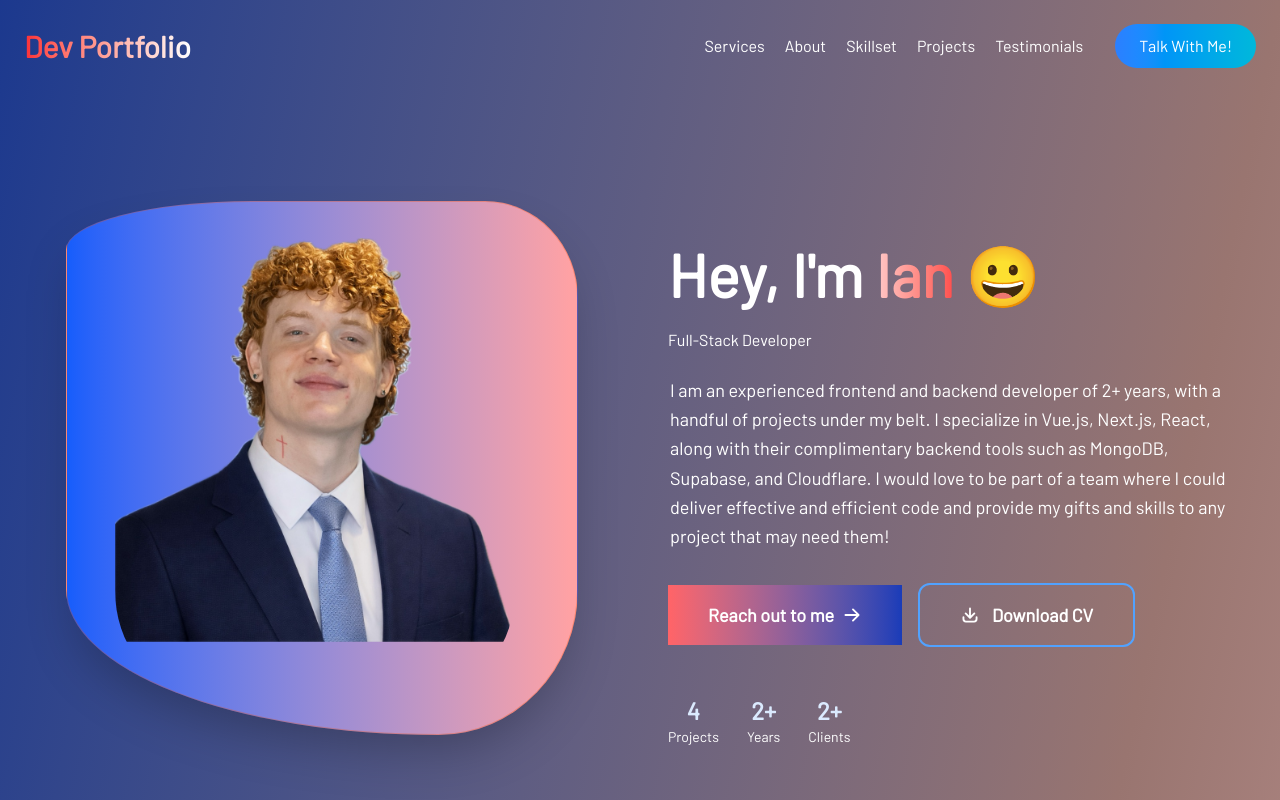
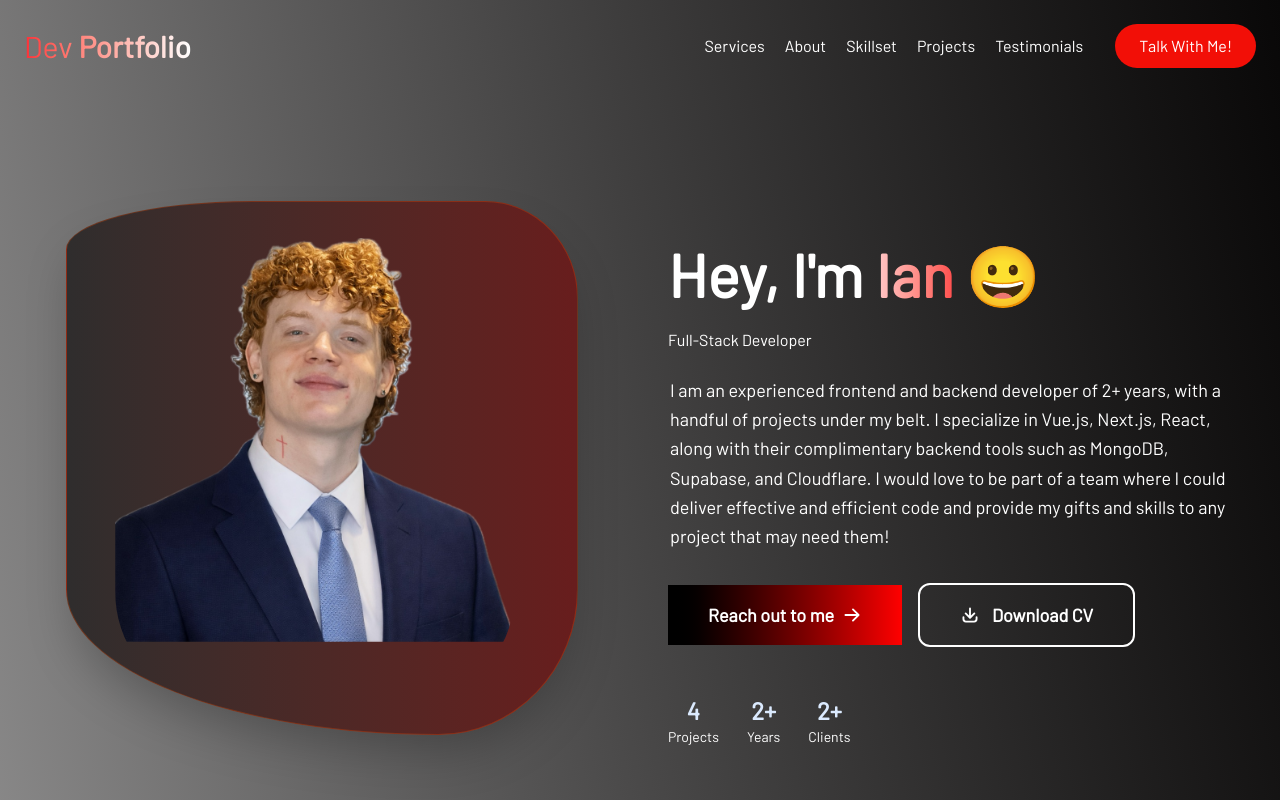
Before and after one commit to ttPuck/Portfolio, a Vue app: page / in a window 1280 px wide. Shown: the top 800 px of the page. Built offline with nearby package versions, Linux system fonts and the light colour scheme.

Commit message:
Sandbox 5
update(app): css update

```diff
--- a/src/App.vue
+++ b/src/App.vue
@@ -4,7 +4,7 @@
   </div>
   <div
     v-else
-    class="min-h-screen bg-linear-to-br via-[#997570] from-blue-900 to-red-200 font-[Barlow,sans-serif]"
+    class="min-h-screen bg-linear-to-bl via-35% from-[#090808] to-[#ffffff] font-[Barlow,sans-serif]"
   >
     <NavBar />
     <MeSection />
--- a/src/components/BackToTop.vue
+++ b/src/components/BackToTop.vue
@@ -2,7 +2,7 @@
   <button
     v-if="isVisible"
     @click="scrollToTop"
-    class="fixed bottom-4 right-4 bg-linear-to-r from-blue-600 to-cyan text-white rounded-full w-12 h-12 items-center justify-center text-xl cursor-pointer transition-opacity duration-opacity duration 300 hover:bg-blue-600"
+    class="fixed bottom-4 right-4 bg-linear-to-r from-[#f20f07] to-white text-white rounded-full w-12 h-12 items-center justify-center text-xl cursor-pointer transition-opacity duration-opacity duration 300 hover:bg-blue-600"
   >
     ↑
   </button>
--- a/src/components/MeSection.vue
+++ b/src/components/MeSection.vue
@@ -10,7 +10,7 @@
           <div class="lg:h-full flex justify-center lg:justify-center">
           <div class="relative w-full max-w-md lg:max-w-lg">
             <div
-              class="relative z-10 bg-linear-to-r from-blue-600 to-red-300 shadow-2xl rounded-[40%_20%_30%_80%/10%_20%_30%_30%] p-4 backdrop-blur-sm border border-orange-600/30 -translate-y-6"
+              class="relative z-10 bg-linear-to-r from-[#2f2d2d] to-[#681d1d] shadow-2xl rounded-[40%_20%_30%_80%/10%_20%_30%_30%] p-4 backdrop-blur-sm border border-orange-600/30 -translate-y-6"
               data-aos="zoom-in"
               data-aos-delay="450"
             >
@@ -64,7 +64,7 @@
           >
             <button
               @click="scrollToContact"
-              class="px-8 md:px-10 py-4 rounded-x1 relative group w-full sm:w-max flex justify-center overflow-hidden bg-linear-to-r from-red-400 to-blue-800 hover:from-white-500 hover:to-blue-600 transition-all duration-300"
+              class="px-8 md:px-10 py-4 rounded-x1 relative group w-full sm:w-max flex justify-center overflow-hidden bg-linear-to-r from-[#000000] to-[#ff0000] hover:from-black hover:to-white transition-all duration-300"
             >
 
               <span
@@ -78,7 +78,7 @@
             </button>
             <a href="/Ian-CV.pdf" download>
             <button
-              class="border-2 border-blue-400 px-8 md:px-10 py-4 rounded-xl relative troup w-full sm:w-max flex justify-center hover:bg-blue-400/10 transition-all duration-300"
+              class="border-2 border-white px-8 md:px-10 py-4 rounded-xl relative troup w-full sm:w-max flex justify-center hover:bg-blue-400/10 transition-all duration-300"
             >
               <div class="flex items-center justify-center relative">
                 <ArrowDownTrayIcon
--- a/src/components/NavBar.vue
+++ b/src/components/NavBar.vue
@@ -3,9 +3,9 @@
     class="flex justify-between items-center p-6 bg-opacity-50 relative z-20" id="home"
   >
     <div
-      class="text-3xl font-bold bg-linear-to-r from-red-500 to-white bg-clip-text text-transparent"
+      class="text-3xl font-light bg-linear-to-r from-red-500 to-white bg-clip-text text-transparent"
     >
-      Dev <span class="font-black">Portfolio</span>
+      Dev <span class="font-bold">Portfolio</span>
     </div>
     <div class="md:hidden z-30">
       <button
@@ -65,7 +65,7 @@
       <div class="mt-8 md:mt-0 md:ml-8">
         <button
         @click="scrollToContact"
-          class="px-6 py-2.5 bg-linear-to-r from-blue-500 to-cyan-500 text-white rounded-full hover:shadow-lg hover:shadow-blue-500/25 transition-all duration-300 hover:scale-100"
+          class="px-6 py-2.5 bg-[#f20f07] text-white rounded-full hover:shadow-lg hover:shadow-blue-500/25 transition-all duration-300 hover:scale-100"
         >
           Talk With Me!
         </button>
--- a/src/components/Services.vue
+++ b/src/components/Services.vue
@@ -5,7 +5,7 @@
         <h2 class="text-4xl md:text-5xl font-bold text-white mb-4">
           My
           <span
-            class="text-transparent bg-clip-text bg-linear-to-r from-blue-400 to-cyan-400"
+            class="text-transparent bg-clip-text bg-linear-to-r from-[#f20f07] to-[#fbc5c5]"
           >
             Services
           </span>
```
